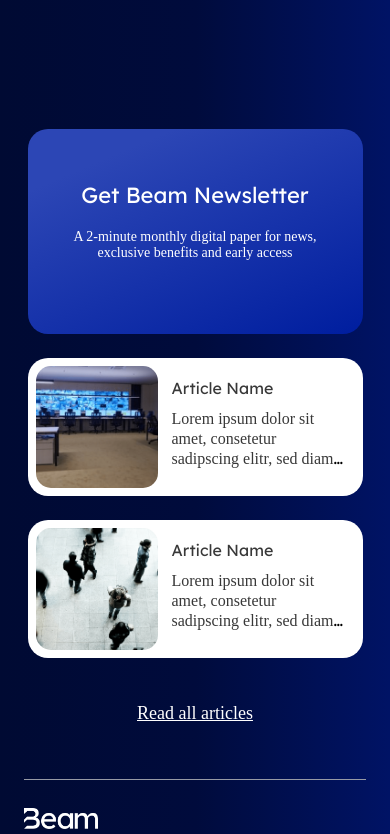
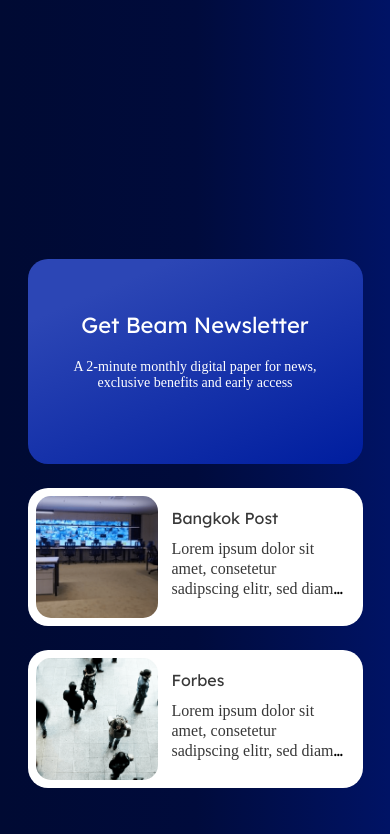
Before and after one commit to Beam-Data-Company/beam-early-access, a Next.js app: page / in a window 390 px wide. Shown: the part 4120-4954 px from the top of the page. Built offline with nearby package versions, Linux system fonts and the light colour scheme; a web font is replaced by a local one.

Commit message:
edit article card title, how image is rendered

```diff
--- a/components/landing_page/ArticleCard.module.css
+++ b/components/landing_page/ArticleCard.module.css
@@ -20,6 +20,10 @@
   overflow: hidden;
 }
 
+.image_phone {
+  display: none;
+}
+
 /* ipad portrait and phone*/
 @media (max-width: 1040px) {
   .container {
@@ -27,7 +31,7 @@
     min-width: 285px;
   }
 
-  .image {
+  .image_not_phone {
     min-width: 375px;
   }
 }
@@ -40,7 +44,12 @@
     height: 138px;
   }
 
-  .image {
+  .image_not_phone {
+    display: none;
+  }
+
+  .image_phone {
+    display: block;
     border-radius: 15px;
     overflow: hidden;
     margin: 8px;
--- a/components/landing_page/ArticleCard.tsx
+++ b/components/landing_page/ArticleCard.tsx
@@ -2,7 +2,6 @@
 import Text from '../Text'
 import Spacer from '../Spacer'
 import Image from 'next/image'
-import { useMediaQuery } from 'react-responsive'
 
 type Props = {
   title: string
@@ -12,16 +11,18 @@
 }
 
 export default function ArticleCard(props: Props) {
-  const isPhone = useMediaQuery({ maxWidth: 600 })
-
   return (
     <div className={styles.container}>
-      <div className={styles.image}>
+      <div className={styles.image_not_phone}>
+        <Image src={props.image} alt={props.alt} objectFit="cover" priority />
+      </div>
+      <div className={styles.image_phone}>
         <Image
           src={props.image}
           alt={props.alt}
           objectFit="cover"
-          layout={isPhone ? 'fill' : undefined}
+          layout="fill"
+          priority
         />
       </div>
       <div className={styles.bottom_section}>
--- a/components/landing_page/CardBottomSection.module.css
+++ b/components/landing_page/CardBottomSection.module.css
@@ -2,6 +2,8 @@
   display: flex;
   flex-direction: column;
   align-items: center;
+  margin-top: 250px;
+  margin-bottom: 80px;
 }
 
 .card_wrapper {
@@ -16,6 +18,10 @@
 
 /* ipad portrait and phone*/
 @media (max-width: 1200px) {
+  .container {
+    margin-top: 230px;
+  }
+
   .card_wrapper {
     overflow-x: scroll;
     width: 100vw;
@@ -26,6 +32,11 @@
 
 /*phone*/
 @media (max-width: 600px) {
+  .container {
+    margin-top: 130px;
+    margin-bottom: 55px;
+  }
+
   .card_wrapper {
     flex-direction: column;
     align-items: center;
--- a/components/landing_page/CardBottomSection.tsx
+++ b/components/landing_page/CardBottomSection.tsx
@@ -13,13 +13,13 @@
       <div className={styles.card_wrapper}>
         <NewsletterCard />
         <ArticleCard
-          title="Article Name"
+          title="Bangkok Post"
           description="Lorem ipsum dolor sit amet, consetetur sadipscing elitr, sed diam nonumy eirmod"
           image={ArticlePictureOne}
           alt="Article Picture One"
         />
         <ArticleCard
-          title="Article Name"
+          title="Forbes"
           description="Lorem ipsum dolor sit amet, consetetur sadipscing elitr, sed diam nonumy eirmod"
           image={ArticlePictureTwo}
           alt="Article Picture Two"
```
